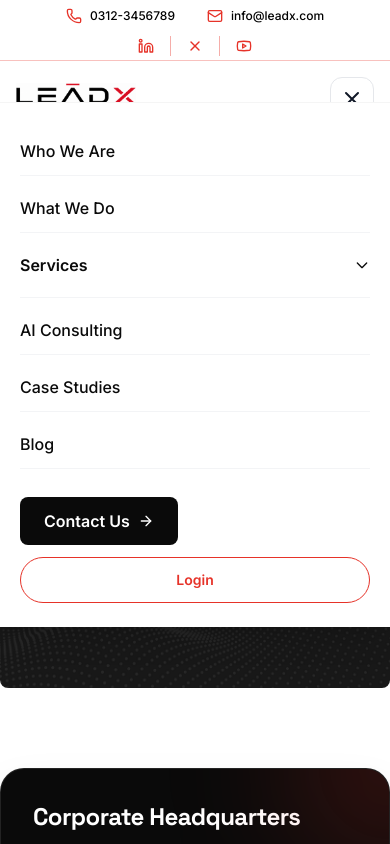
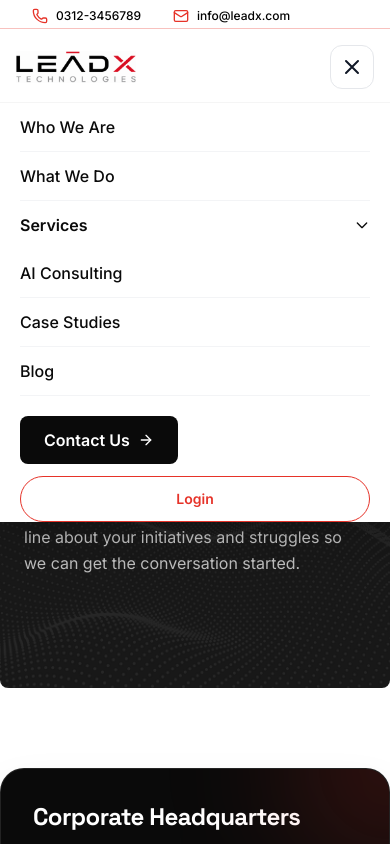
Before and after one commit to MunirAnjum/leadx-technologies-vue, a Vue app: page /contact in a window 390 px wide. Both pictures are taken after a click on the button "Toggle menu". Shown: the top 844 px of the page. Built offline with nearby package versions, Linux system fonts and the light colour scheme.

Commit message:
Fix SPA refresh routing, and mobile responsive

```diff
--- a/src/components/TheHeader.vue
+++ b/src/components/TheHeader.vue
@@ -110,7 +110,7 @@
           <router-link
             v-if="isLoggedIn"
             to="/admin"
-            class="inline-flex items-center gap-2 bg-brand-red text-white px-4 py-2 rounded-full text-sm font-semibold hover:bg-red-700 transition"
+            class="inline-flex items-center bg-brand-red text-white px-4 py-2 rounded-full text-sm font-semibold hover:bg-red-700 transition"
           >
             Dashboard
           </router-link>
@@ -176,10 +176,10 @@
         v-if="mobileMenuOpen"
         class="lg:hidden fixed top-[102px] left-0 w-full max-h-[calc(100vh-102px)] overflow-y-auto bg-white text-brand-dark z-50 border-t border-brand-light shadow-xl"
       >
-        <div class="px-5 py-6 flex flex-col gap-2">
+        <div class="moblie-menu px-5 flex flex-col">
           <!-- Normal links -->
           <template v-for="link in navLinks" :key="link.name">
-            <div v-if="link.type === 'dropdown'" class="border-b border-gray-100 pb-2">
+            <div v-if="link.type === 'dropdown'">
               <button
                 type="button"
                 @click="mobileServicesOpen = !mobileServicesOpen"
@@ -231,7 +231,7 @@
           <div class="pt-5 flex flex-col gap-3">
             <router-link
               to="/contact"
-              class="btn-primary justify-center"
+              class="inline-flex btn-primary justify-center"
               @click="closeMobileMenu"
             >
               Contact Us
--- a/src/components/UtilityBar.vue
+++ b/src/components/UtilityBar.vue
@@ -3,10 +3,10 @@
     class="border-b border-brand-red/30 pt-2 pb-1 text-xs transition-all duration-300"
   >
     <div
-      class="max-w-7xl mx-auto px-6 flex flex-col md:flex-row justify-between items-center gap-3 md:gap-0"
+      class="max-w-7xl mx-auto px-4 sm:px-6 flex justify-between items-center"
     >
       <!-- Left Side -->
-      <div class="flex items-center flex-wrap justify-center md:justify-start">
+      <div class="flex items-center whitespace-nowrap">
 
         <!-- Phone -->
         <a
@@ -33,7 +33,7 @@
       </div>
 
       <!-- Right Side -->
-      <div class="flex items-center">
+      <div class="hidden sm:flex items-center shrink-0">
 
         <!-- LinkedIn -->
         <a
--- a/src/components/layouts/AdminLayout.vue
+++ b/src/components/layouts/AdminLayout.vue
@@ -68,7 +68,7 @@
     >
       <aside
         v-if="sidebarOpen"
-        class="fixed top-0 left-0 z-50 w-72 max-w-[85vw] h-screen bg-brand-dark/95 text-white flex flex-col lg:hidden"
+        class="top-50 left-0 z-50 w-50 max-w-[85vw] h-screen bg-brand-dark/95 text-white flex flex-col lg:hidden"
       >
         <div class="p-6 border-b border-white/10 flex items-center justify-between">
           <h2 class="font-bold text-xl">
@@ -127,6 +127,7 @@
       <!-- Mobile top bar -->
       <div class="lg:hidden sticky top-0 z-30 bg-white border-b border-gray-200 px-4 py-3 flex items-center justify-between">
         <button
+        v-if="!sidebarOpen"
           type="button"
           class="w-11 h-11 rounded-xl border border-gray-200 flex items-center justify-center bg-white"
           @click="toggleSidebar"
```
Also changed, not shown: vercel.json (added).
